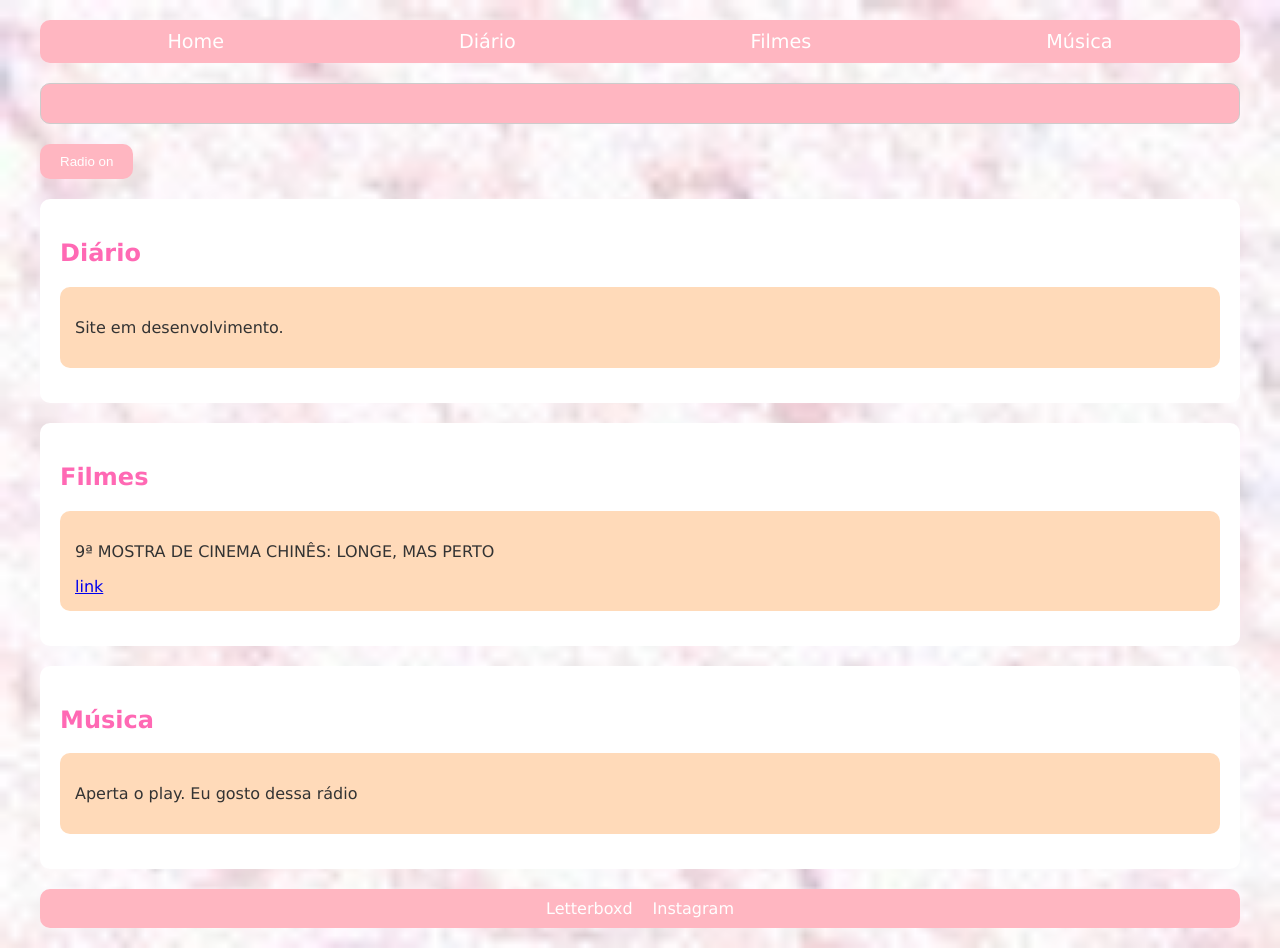
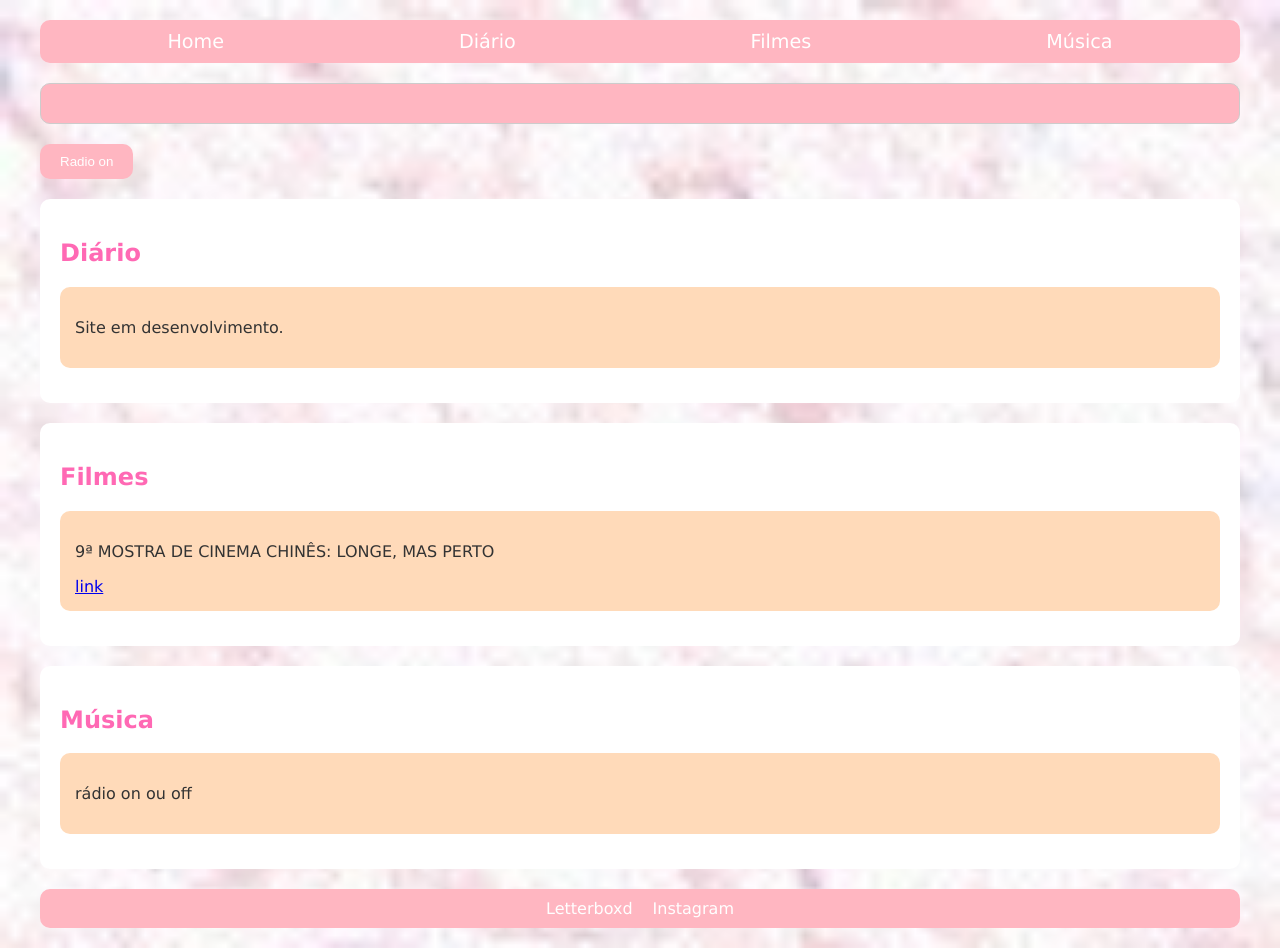
Before and after one commit to eliascmendhes/pinkproject, a React (Vite) app: page / in a window 1280 px wide. Built offline with nearby package versions, Linux system fonts and the light colour scheme.

Commit message:
att temporaria

```diff
--- a/src/pages/HomePage.jsx
+++ b/src/pages/HomePage.jsx
@@ -19,7 +19,7 @@ import React from 'react';
           <div className="category">
             <h2>Música</h2>
             <div className="entry-block">
-              <p>Aperta o play. Eu gosto dessa rádio</p>
+              <p>rádio on ou off</p>
             </div>
           </div>
 
```
